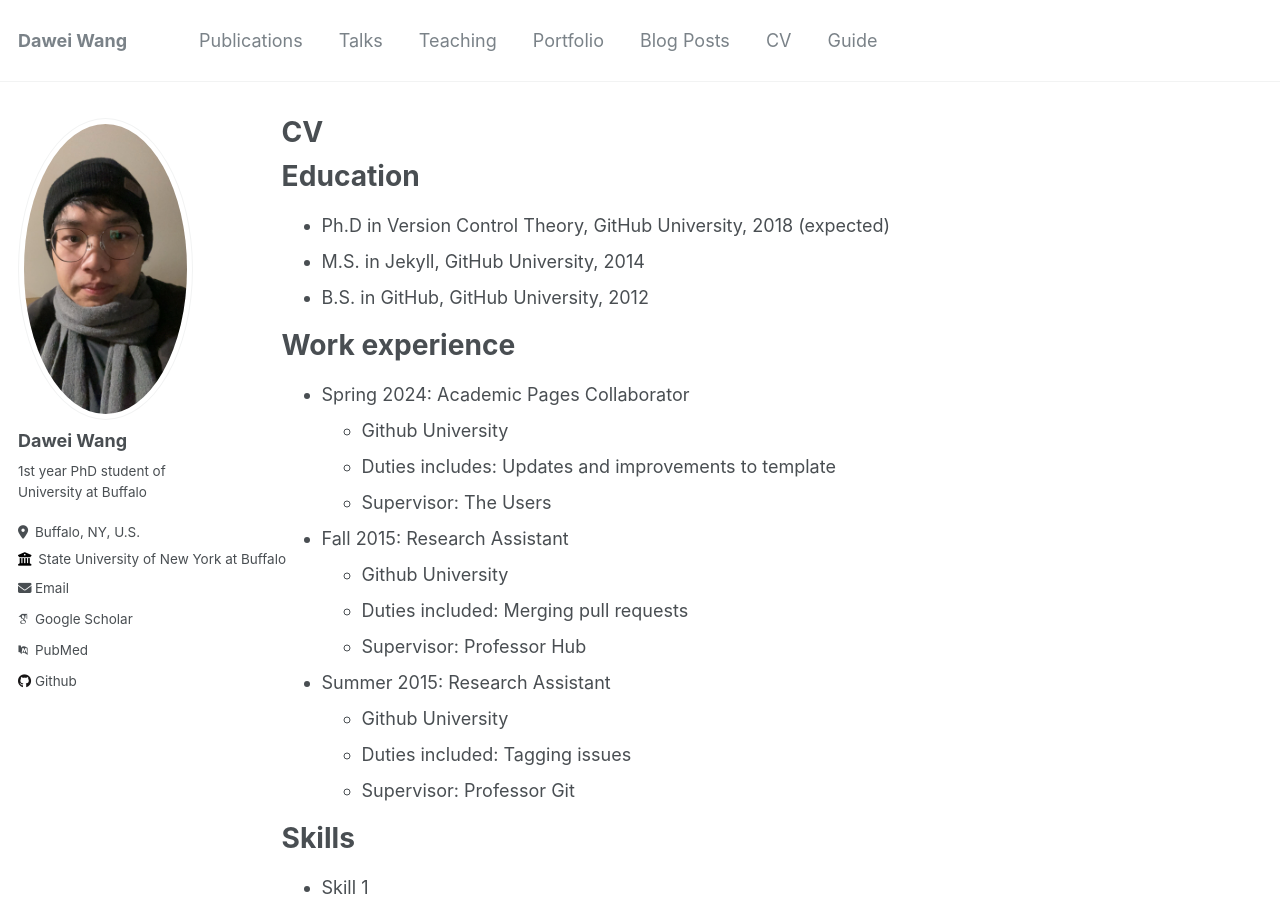
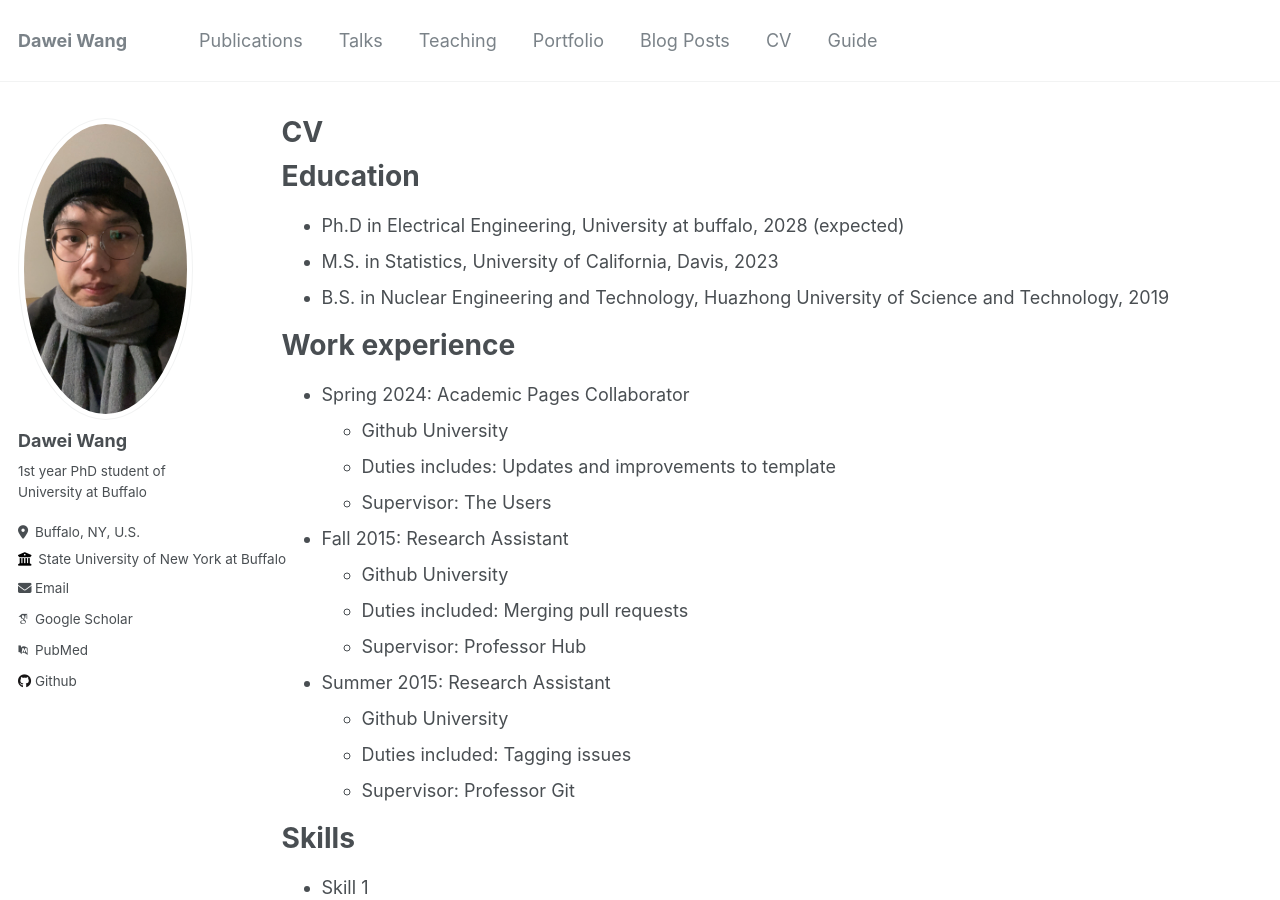
Before and after one commit to HGhuster/HGhuster.github.io, a Jekyll site: the page built from _pages/cv.md, in a window 1280 px wide and 900 px high. Built offline with Jekyll 4.4.1, drawn with Linux system fonts in a browser that asks for light colours; some web fonts are replaced.

Commit message:
Update cv.md

```diff
--- a/_pages/cv.md
+++ b/_pages/cv.md
@@ -11,9 +11,9 @@ redirect_from:
 
 Education
 ======
-* Ph.D in Version Control Theory, GitHub University, 2018 (expected)
-* M.S. in Jekyll, GitHub University, 2014
-* B.S. in GitHub, GitHub University, 2012
+* Ph.D in Electrical Engineering, University at buffalo, 2028 (expected)
+* M.S. in Statistics, University of California, Davis, 2023
+* B.S. in Nuclear Engineering and Technology, Huazhong University of Science and Technology, 2019
 
 Work experience
 ======
```
